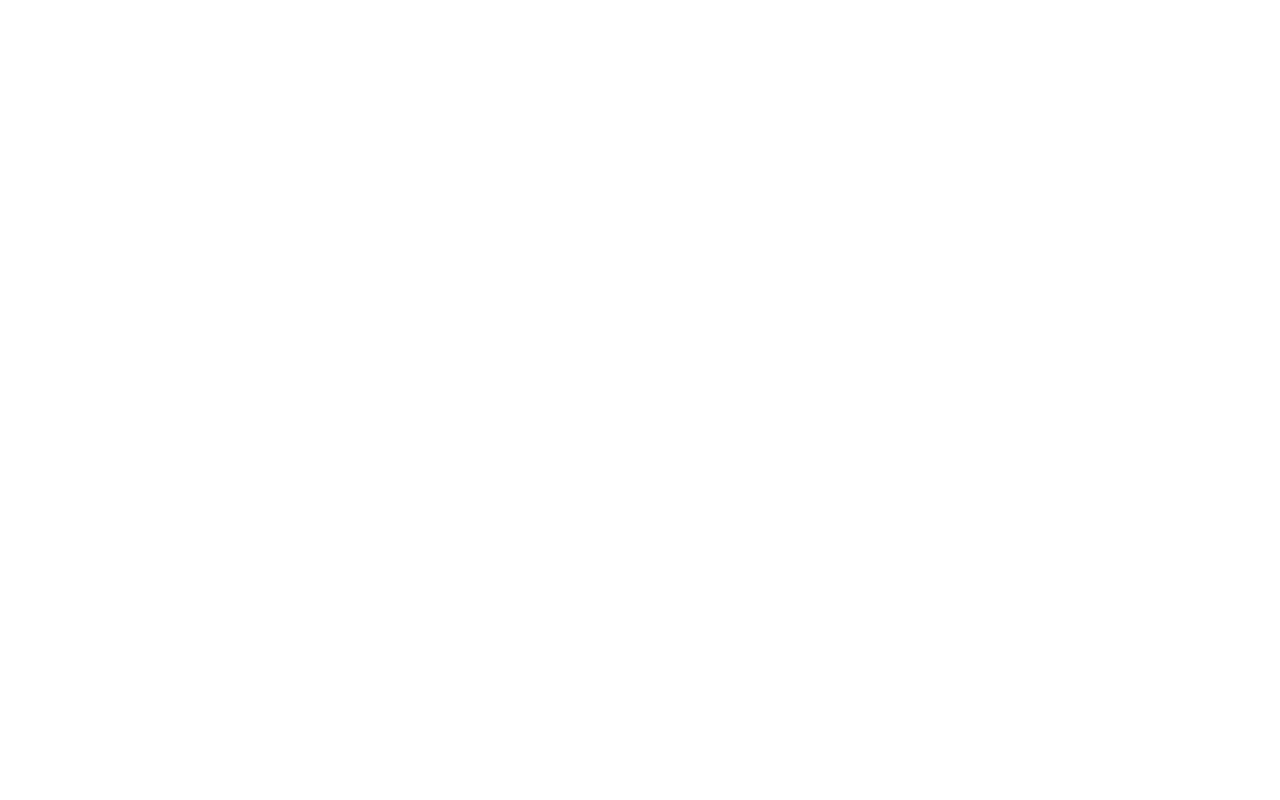
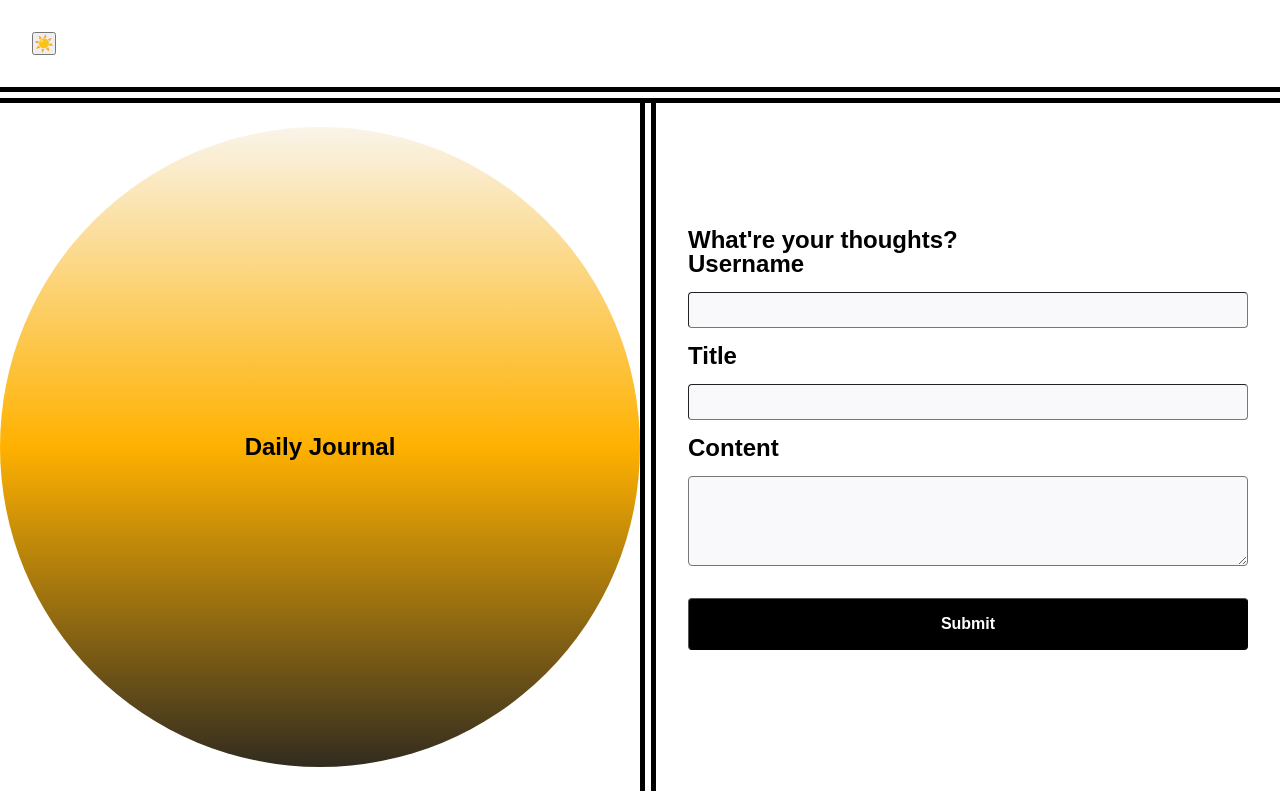
Before and after one commit to Stephen-exe/personal-blog-2025, a plain HTML site: page index.html in a window 1280 px wide. Drawn offline with Linux system fonts and the light colour scheme.

Commit message:
building out html base, first 25 minutes, added form

```diff
--- a/index.html
+++ b/index.html
@@ -14,18 +14,35 @@
   <script defer src="./assets/js/form.js" type="text/javascript"></script>
 </head>
 
-<body>
-  <!-- TODO: Create landing page elements to match the mock-up provided. At the very least, include the following elements. -->
 
-  <!-- A form element that contains the following: -->
+<header>
+  <button>☀️</button>
+</header>
+<main>
+  <aside>
+    <h1>Daily Journal</h1>
+  </aside>
+  <section>
+    <h1>What're your thoughts?</h>
+      <form>
+        <!-- An input element whose label and id are `username` -->
+        <label for="username">Username</label>
+        <input id="username" type="text" />
+        <!-- An input element whose label and id are `title` -->
+        <label for="title">Title</label>
+        <input id="title" type="text" />
+        <!-- A form element that contains the following: -->
+        <!-- A textarea element whose label and id are `content` -->
+        <label for="content">Content</label>
+        <textarea id="content" rows="4"></textarea>
+        <!-- A p element whose id is `error` -->
+        <p id="error">&nbsp;</p>
 
-  <!-- An input element whose label and id are `username` -->
+        <input type="submit" value="Submit" />
+      </form>
+  </section>
+</main>
 
-  <!-- An input element whose label and id are `title` -->
-
-  <!-- A textarea element whose label and id are `content` -->
-
-  <!-- A p element whose id is `error` -->
 
 </body>
 
```
